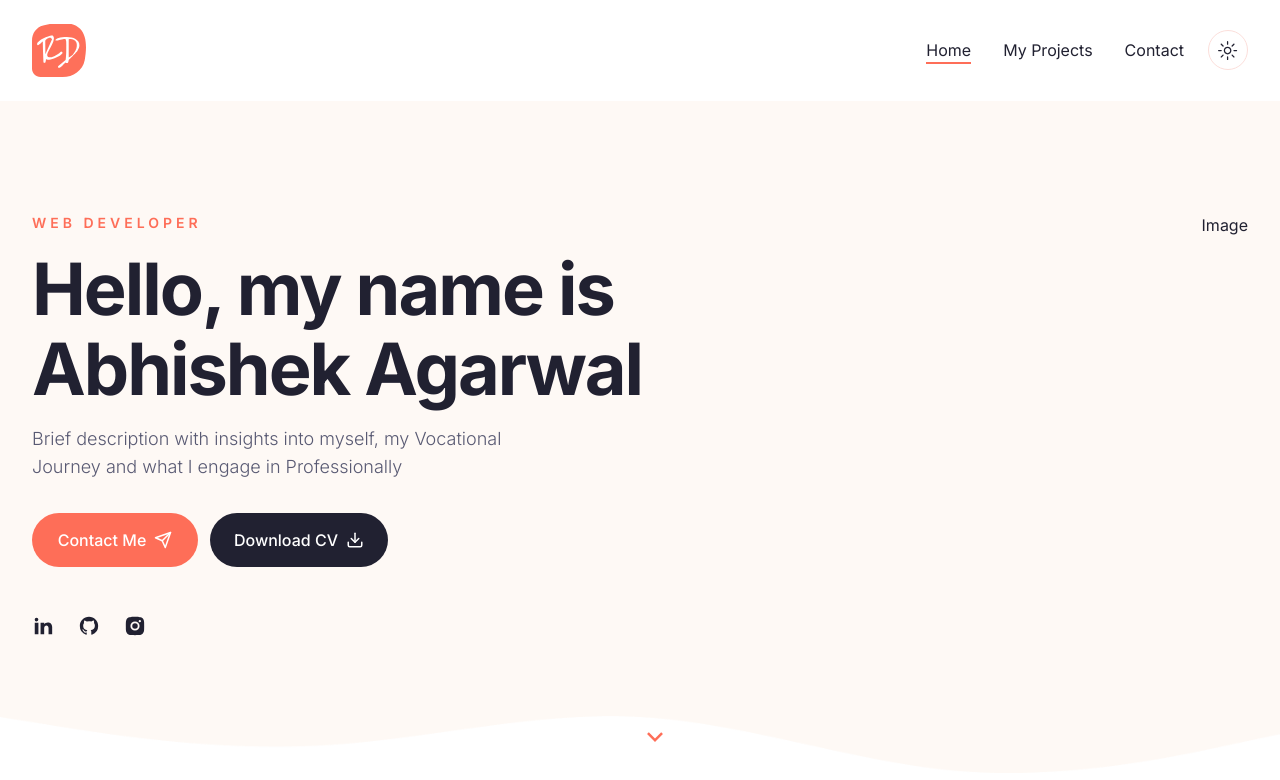
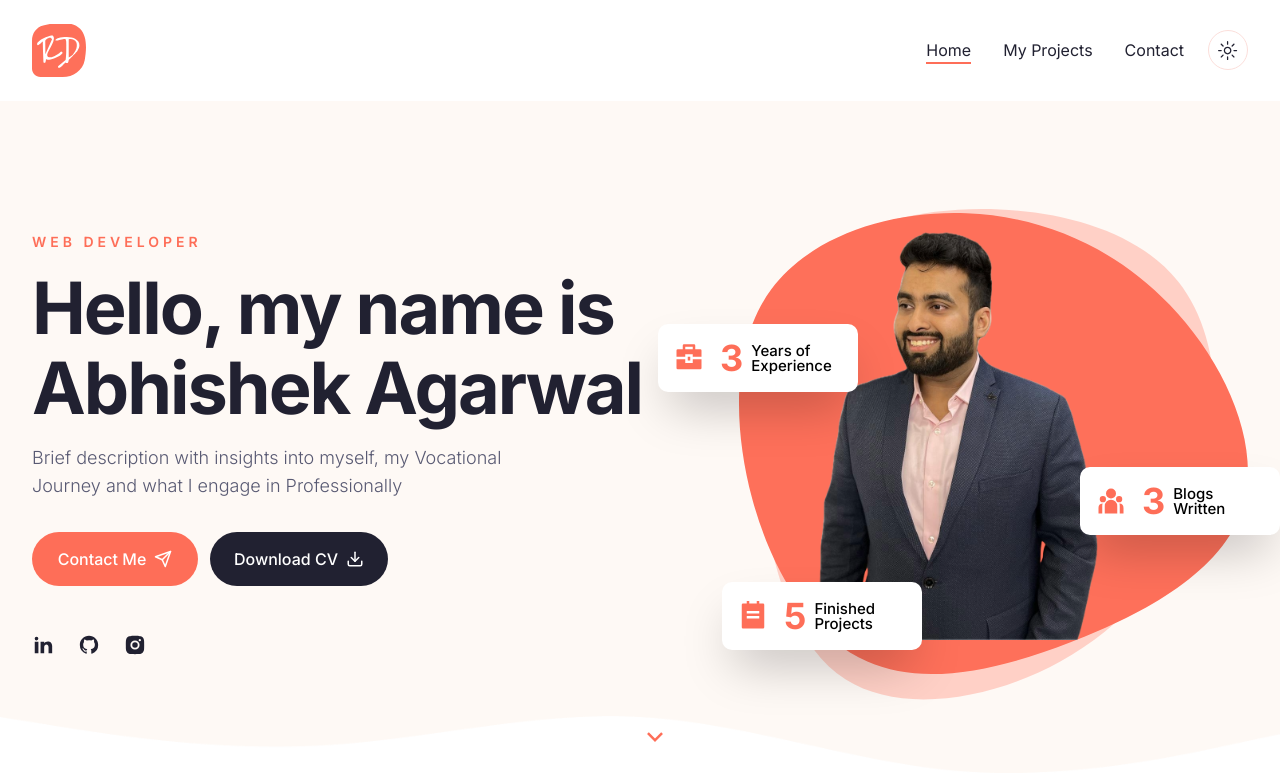
Before and after one commit to abhishek9125/Portfolio, a Next.js app: page / in a window 1280 px wide. Shown: the top 780 px of the page. Built offline with nearby package versions, Linux system fonts and the light colour scheme.

Commit message:
Added: Avatar and Badges

```diff
--- a/app/globals.css
+++ b/app/globals.css
@@ -71,3 +71,7 @@
 .subtitle {
   @apply text-muted-foreground text-lg mb-8 font-light;
 }
+
+.badge {
+  @apply z-10 w-[200px] h-[68px] bg-white dark:backdrop-blur-[44px] shadow-2xl p-4 rounded-[10px] flex items-center gap-x-4;
+}
--- a/components/Badge.js
+++ b/components/Badge.js
@@ -1,9 +1,21 @@
+'use client'
+
 import React from 'react'
+import CountUp from 'react-countup'
 
-function Badge() {
+function Badge({ containerStyles, icon, endCountNum, endCountText, badgeText }) {
     return (
-        <div>
-
+        <div className={`badge ${containerStyles}`}>
+            <div className="text-3xl text-primary">
+                {icon}
+            </div>
+            <div className="flex items-center gap-x-2">
+                <div className="text-4xl leading-none font-bold text-primary">
+                    <CountUp end={endCountNum} delay={1} duration={4} />
+                    {endCountText}
+                </div>
+                <div className="max-w-[70px] leading-none text-[15px] font-medium text-black">{badgeText}</div>
+            </div>
         </div>
     )
 }
--- a/components/DevImg.js
+++ b/components/DevImg.js
@@ -1,9 +1,10 @@
 import React from 'react'
+import Image from 'next/image'
 
-function DevImg() {
+function DevImg({ containerStyles, imgSrc }) {
     return (
-        <div>
-
+        <div className={`${containerStyles}`}>
+            <img src={imgSrc} fill priority alt="" width={280} className="absolute top-[19px] left-[80px]" />
         </div>
     )
 }
--- a/components/Hero.js
+++ b/components/Hero.js
@@ -1,7 +1,9 @@
 import { Download, Send } from 'lucide-react'
 import Link from 'next/link'
 import React from 'react'
-import { RiArrowDownSLine } from 'react-icons/ri'
+import { RiArrowDownSLine, RiBriefcase4Fill, RiTeamFill, RiTodoFill } from 'react-icons/ri'
+import Badge from './Badge'
+import DevImg from './DevImg'
 import Socials from './Socials'
 import { Button } from './ui/button'
 
@@ -29,7 +31,36 @@
                             iconStyles="text-foreground text-[22px] hover:text-primary transition-all"
                         />
                     </div>
-                    <div className="hidden xl:flex relative ">Image</div>
+                    <div className="hidden xl:flex relative">
+                        <Badge
+                            containerStyles="absolute top-[24%] -left-[5rem]"
+                            icon={<RiBriefcase4Fill />}
+                            endCountNum={3}
+                            badgeText="Years of Experience"
+                        />
+
+                        <Badge
+                            containerStyles="absolute top-[80%] -left-[1rem]"
+                            icon={<RiTodoFill />}
+                            endCountNum={5}
+                            // endCountText="k"
+                            badgeText="Finished Projects"
+                        />
+
+                        <Badge
+                            containerStyles="absolute top-[55%] -right-8"
+                            icon={<RiTeamFill />}
+                            endCountNum={3}
+                            // endCountText="k"
+                            badgeText="Blogs Written"
+                        />
+
+                        <div className="bg-hero_shape2_light dark:bg-hero_shape2_dark w-[500px] h-[500px] bg-no-repeat absolute -top-1 -right-2" />
+                        <DevImg
+                            containerStyles="bg-hero_shape w-[510px] h-[462px] bg-no-repeat relative bg-bottom"
+                            imgSrc="/hero/developer2.png"
+                        />
+                    </div>
                 </div>
                 <div className="hidden md:flex absolute left-2/4 bottom-44 xl:bottom-12">
                     <RiArrowDownSLine className="text-3xl text-primary" />
--- a/tailwind.config.js
+++ b/tailwind.config.js
@@ -75,7 +75,10 @@
         "accordion-up": "accordion-up 0.2s ease-out",
       },
       backgroundImage: {
-        hero: 'url(/hero/hero-bg.png)'
+        hero: 'url(/hero/hero-bg.png)',
+        hero_shape: 'url(/hero/shape-1.svg)',
+        hero_shape2_light: 'url(/hero/shape-2-light.svg)',
+        hero_shape2_dark: 'url(/hero/shape-2-dark.svg)',
       }
     },
   },
```
Also changed, not shown: public/hero/developer2.png (added).
